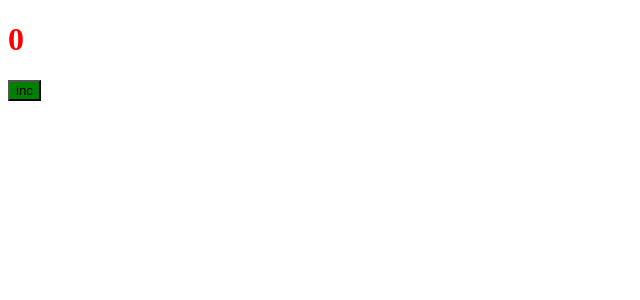
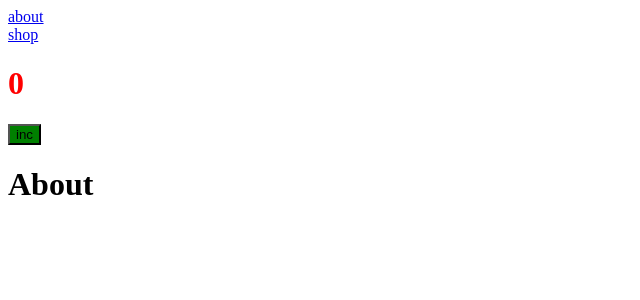
Before and after one commit to Futuringer/webpack, a React app: page /about in a window 1280 px wide. Shown: the top 300 px of the page, without its empty margins (0-640 px from the left). Built offline with nearby package versions, Linux system fonts and the light colour scheme.

Commit message:
feat: add react router and lazy loading for pages

```diff
--- a/package.json
+++ b/package.json
@@ -16,6 +16,7 @@
     "@types/react": "^18.2.25",
     "@types/react-dom": "^18.2.11",
     "@types/webpack": "^5.28.3",
+    "@types/webpack-bundle-analyzer": "^4.6.3",
     "@types/webpack-dev-server": "^4.7.2",
     "css-loader": "^6.8.1",
     "html-webpack-plugin": "^5.5.3",
@@ -32,6 +33,8 @@
   },
   "dependencies": {
     "react": "^18.2.0",
-    "react-dom": "^18.2.0"
+    "react-dom": "^18.2.0",
+    "react-router-dom": "^6.16.0",
+    "webpack-bundle-analyzer": "^4.9.1"
   }
 }
--- a/src/components/App.tsx
+++ b/src/components/App.tsx
@@ -1,13 +1,18 @@
 import { useState } from 'react';
 import classes from './App.module.scss';
+import { Link, Outlet } from 'react-router-dom';
 
 export const App = () => {
   const [count,setCount] = useState<number>(0);
   const increment = () => setCount(prev => prev + 1);
   return (
     <div>
+      <Link to='/about'>about</Link>
+      <br />
+      <Link to='/shop'>shop</Link>
       <h1 className={classes.value}>{count}</h1>
       <button onClick={increment} className={classes.button}>inc</button>
+      <Outlet />
     </div>
   );
 };
--- a/src/index.tsx
+++ b/src/index.tsx
@@ -1,5 +1,9 @@
 import {createRoot} from "react-dom/client";
 import { App } from "./components/App";
+import { RouterProvider, createBrowserRouter } from "react-router-dom";
+import { Shop } from "@/pages/shop";
+import { About } from "@/pages/about";
+import { Suspense } from "react";
 
 const root = document.getElementById('root');
 
@@ -9,4 +13,21 @@ if (!root) {
 
 const container = createRoot(root)
 
-container.render(<App />)
+const router = createBrowserRouter([
+  {
+    path: "/",
+    element: <App />,
+    children: [
+      {
+        path: '/about',
+        element: <Suspense fallback={'Loading...'}><About/></Suspense>
+      },
+      {
+        path: '/shop',
+        element: <Suspense fallback={'Loading...'}><Shop/></Suspense>
+      }
+    ]
+  },
+]);
+
+container.render(<RouterProvider router={router}/>)
--- /dev/null
+++ b/src/pages/about/About.lazy.tsx
@@ -0,0 +1,3 @@
+import { lazy } from "react";
+
+export const LazyAbout = lazy(()=> import('./About'))
--- /dev/null
+++ b/src/pages/about/About.tsx
@@ -0,0 +1,9 @@
+const About = () => {
+  return (
+    <h1>
+      About
+    </h1>
+  );
+};
+
+export default About;
--- /dev/null
+++ b/src/pages/about/index.ts
@@ -0,0 +1 @@
+export {LazyAbout as About} from './About.lazy'
--- /dev/null
+++ b/src/pages/shop/Shop.lazy.tsx
@@ -0,0 +1,3 @@
+import { lazy } from "react";
+
+export const LazyShop = lazy(()=> import('./Shop'))
--- /dev/null
+++ b/src/pages/shop/Shop.tsx
@@ -0,0 +1,9 @@
+const Shop = () => {
+  return (
+    <h1>
+      Shop
+    </h1>
+  );
+};
+
+export default Shop;
--- /dev/null
+++ b/src/pages/shop/index.ts
@@ -0,0 +1 @@
+export {LazyShop as Shop} from './Shop.lazy'
--- a/tsconfig.json
+++ b/tsconfig.json
@@ -8,7 +8,11 @@
     "allowJs": true,
     "moduleResolution": "node",
     "allowSyntheticDefaultImports": true,
-    "esModuleInterop": true
+    "esModuleInterop": true,
+    "paths": {
+      "@/*": ["./src/*"]
+    },
+    "baseUrl": "."
   },
     "ts-node": {
       "compilerOptions": {
--- a/webpack.config.ts
+++ b/webpack.config.ts
@@ -6,6 +6,7 @@ import path from 'path';
 type EnvVariables = {
   mode: BuildMode;
   port: number;
+  analyzer: boolean;
 }
 
 export default (env: EnvVariables) => {
@@ -13,11 +14,13 @@ export default (env: EnvVariables) => {
     output: path.resolve(__dirname, 'build'),
     entry: path.resolve(__dirname, 'src', 'index.tsx'),
     html: path.resolve(__dirname, 'public', 'index.html'),
+    src: path.resolve(__dirname, 'src'),
   }
   const config: webpack.Configuration = buildWebpack({
     port: env.port ?? 3000,
     mode: env.mode ?? 'development',
-    paths
+    paths,
+    analyzer: env.analyzer
   });
   return config
 }
```
Also changed, not shown: 6 other files (tests, documents, lock files or other folders).
